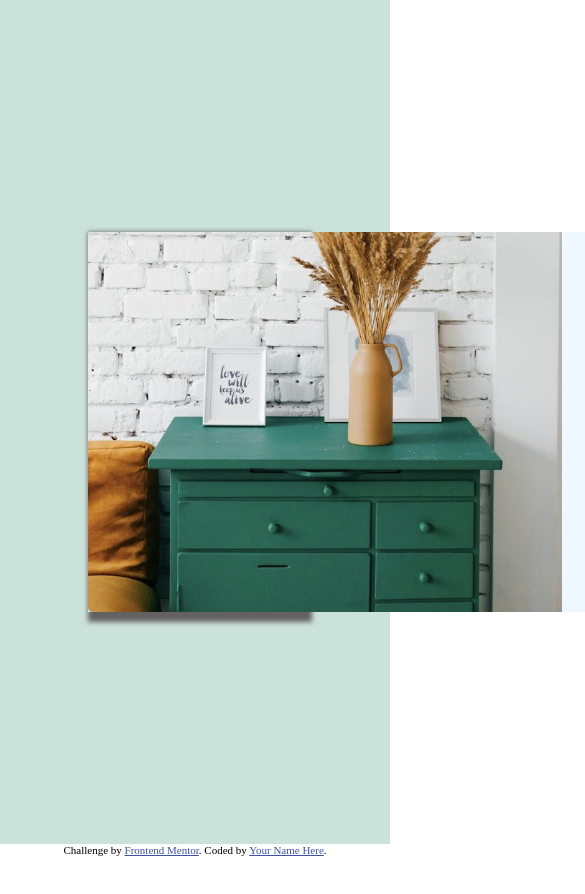
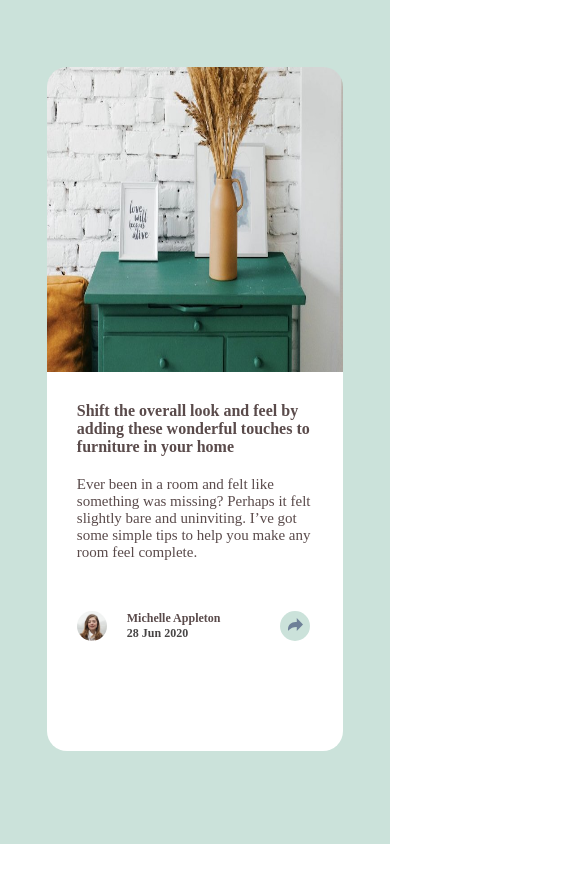
Before and after one commit to Arfotek/article-preview-card, a plain HTML site: page index.html in a window 390 px wide. Shown: the top 894 px of the page, 585 px wide, since content can reach past the window. After the commit the page ends 844 px from the top, so only its background shows below. Drawn offline with Linux system fonts and the light colour scheme.

Commit message:
first commit

```diff
--- a/index.css
+++ b/index.css
@@ -12,27 +12,37 @@
 }
 .job{
     height: 45vh;
-    width: 55%;
+    width: 50%;
     display: flex;
-    box-shadow: 5px 5px 5px 5px rgb(99, 97, 97);
 }
 .img img{
     height: 45vh;
+    width: 120%;
     border-radius: 5px 0px 0px 5px;
+    /* box-shadow: 0px 0px 0px 3px rgb(99, 97, 97); */
+
 }
-.text{
-    background-color: aliceblue;
+.side2{
     height: 45vh;
-    width: 55%;
-    padding: 35px;
-    border-radius: 0px 5px 5px 0px;
+    width: 95%;
+    display: flex;
+    flex-direction: column;
+    padding: 30px;
+    border-radius: 0px 10px 10px 0px;
+    background-color: white;
+    /* box-shadow: 3px 0px 3px 3px rgb(99, 97, 97); */
+
 }
-.text p{
+.side2{
+    position: relative;
+    right: 0px;
+}
+.side2 p{
     margin-top: 20px;
 }
 .base{
     display: flex;
-    margin-top: 50px;
+    margin-top: 25px;
     gap: 20px;
     align-items: center;
 }
@@ -42,10 +52,10 @@
     width: 50px;
 }
 .shr2{
-    height: 20px;
-    width: 20px;
+    height: 30px;
+    width: 30px;
     margin-left: 90px;
-    background-color: rgb(153, 150, 150);
+    background-color: rgb(203, 226, 218);
     border-radius: 50%;
 }
 .text p{
@@ -55,3 +65,61 @@
     font-size: 12px;
     color: rgb(71, 69, 69);
 }
+
+
+
+@media screen and (max-width:950px) {
+    .job{
+        height: 90vh;
+        width: 80%;
+        display: flex;
+        flex-direction: column;
+        align-items: center;
+        justify-content: center;
+        margin-top: 50px;
+    }
+    .img{
+        height: 20vh;
+        width: 79%;
+        display: flex;
+        align-items: center;
+        justify-content: center;
+    }
+    .img img{
+        border-radius: 20px 20px 0px 0px;
+
+    }
+    .side2{
+        height: 45vh;
+        position: relative;
+        top: 30px;
+        border-radius: 0px 0px 20px 20px;
+        /* box-shadow: 0px 0px 0px 0px; */
+        /* border-radius: 0px 0px 20px 20px; */
+    }
+    .side2, h2{
+        font-size: 16px;
+    }
+    .side2, p{
+        font-size: 15px;
+        color: rgb(90, 75, 75);
+    }
+    .date h3{
+        white-space: nowrap;
+        font-size: 12px;
+    }
+    .base{
+        margin-top: 50px;
+    }
+    .mich{
+        height: 30px;
+        width: 30px;
+    }
+    .shr2{
+        margin-left: 40px;
+        height: 30px;
+        width: 30px;
+    }
+
+
+}
--- a/index.html
+++ b/index.html
@@ -21,7 +21,7 @@
               <div class="img">
                     <img src="/images/drawers.jpg" alt="">
               </div>
-              <div class="text">
+              <div class="side2">
                     <h2>
                       Shift the overall look and feel by adding these wonderful
                       touches to furniture in your home
@@ -51,9 +51,6 @@
 
 
 
-  <div class="attribution">
-    Challenge by <a href="https://www.frontendmentor.io?ref=challenge" target="_blank">Frontend Mentor</a>.
-    Coded by <a href="#">Your Name Here</a>.
-  </div>
+
 </body>
 </html>
```
